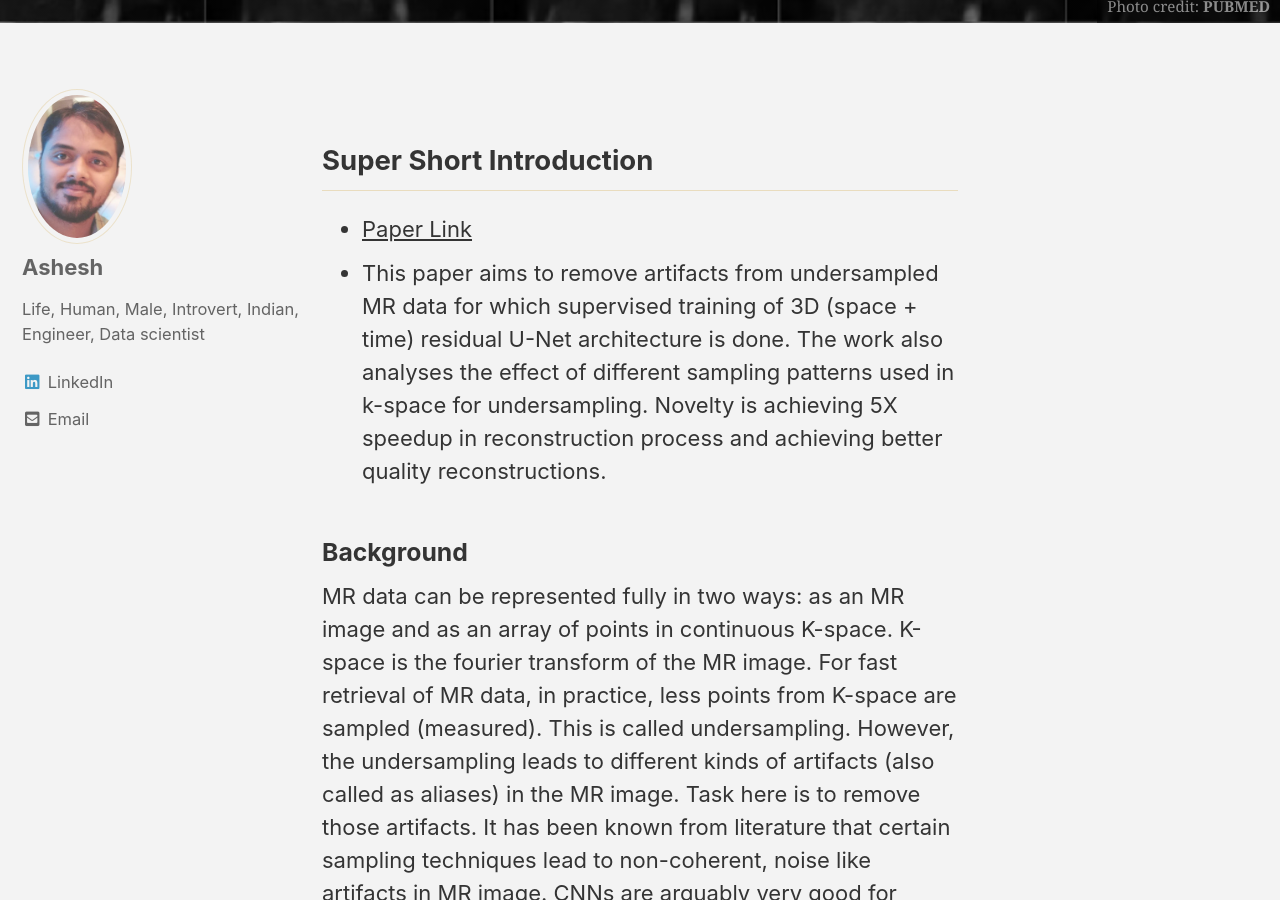
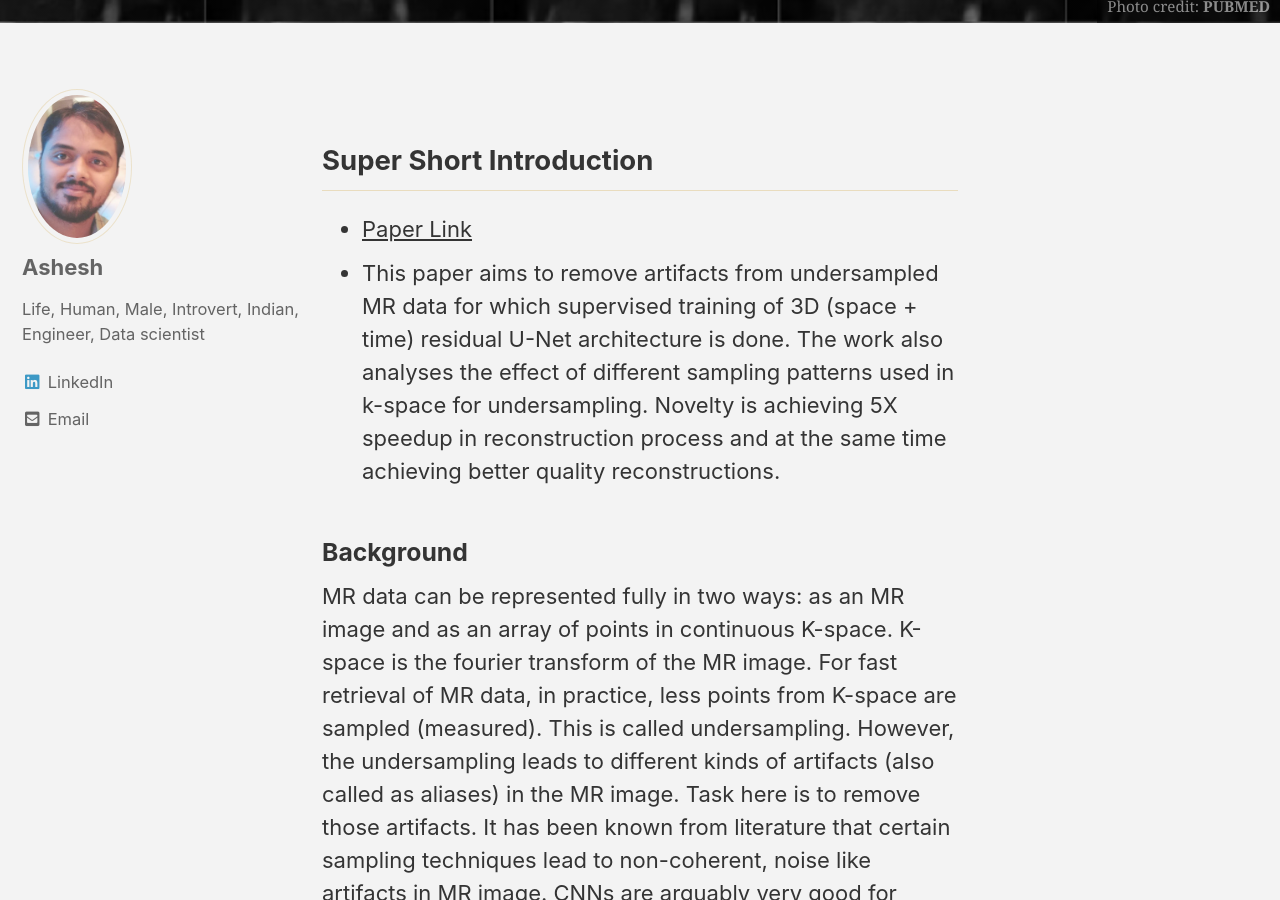
Before and after one commit to ashesh-0/ashesh.github.io, a Jekyll site: the page built from _pages/artefact_suppression_heart.md, in a window 1280 px wide and 900 px high, scrolled down 440 px. Built offline with Jekyll 4.4.1, drawn with Linux system fonts in a browser that asks for light colours; cached includes are drawn as plain includes; formulas are drawn with MathJax 3.

Commit message:
artifact suppression heat

```diff
--- a/_pages/artefact_suppression_heart.md
+++ b/_pages/artefact_suppression_heart.md
@@ -11,7 +11,7 @@ header:
 ---
 ## Super Short Introduction
 * [Paper Link](https://pubmed.ncbi.nlm.nih.gov/30194880/)
-*  This paper aims to remove artifacts from undersampled MR data for which supervised training of 3D (space + time) residual U-Net architecture is done. The work also analyses the effect of different sampling patterns used in k-space for undersampling. Novelty is achieving 5X speedup in reconstruction process and achieving better quality reconstructions.
+*  This paper aims to remove artifacts from undersampled MR data for which supervised training of 3D (space + time) residual U-Net architecture is done. The work also analyses the effect of different sampling patterns used in k-space for undersampling. Novelty is achieving 5X speedup in reconstruction process and at the same time achieving better quality reconstructions.
 
 ### Background
 MR data can be represented fully in two ways: as an MR image and as an array of points in continuous K-space. K-space is the fourier transform of the MR image. For fast retrieval of MR data, in practice, less points from K-space are sampled (measured). This is called undersampling. However, the undersampling leads to different kinds of artifacts (also called as aliases) in the MR image. Task here is to remove those artifacts. It has been known from literature that certain sampling techniques lead to non-coherent, noise like artifacts in MR image. CNNs are arguably very good for denoising images and hence they are used in this work as well for denoising the undersampled MR data. So, the assumption is that the artifacts have to be non-coherent for CNNs to work well.
```
